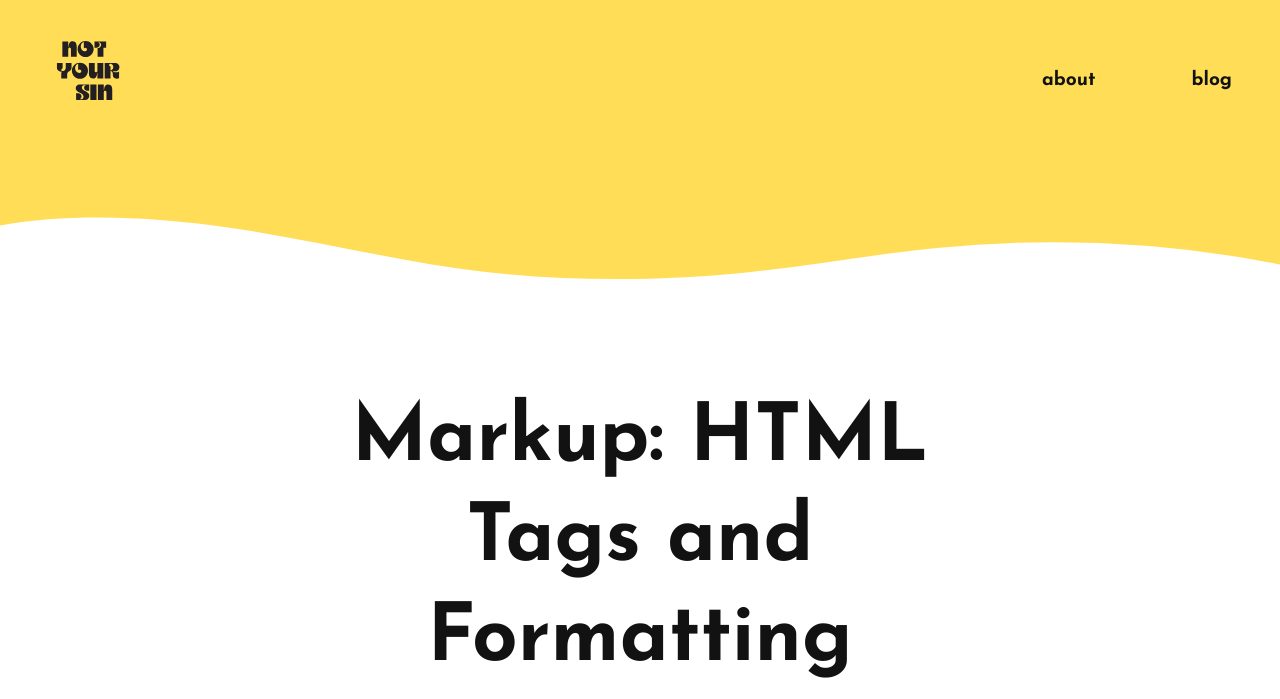
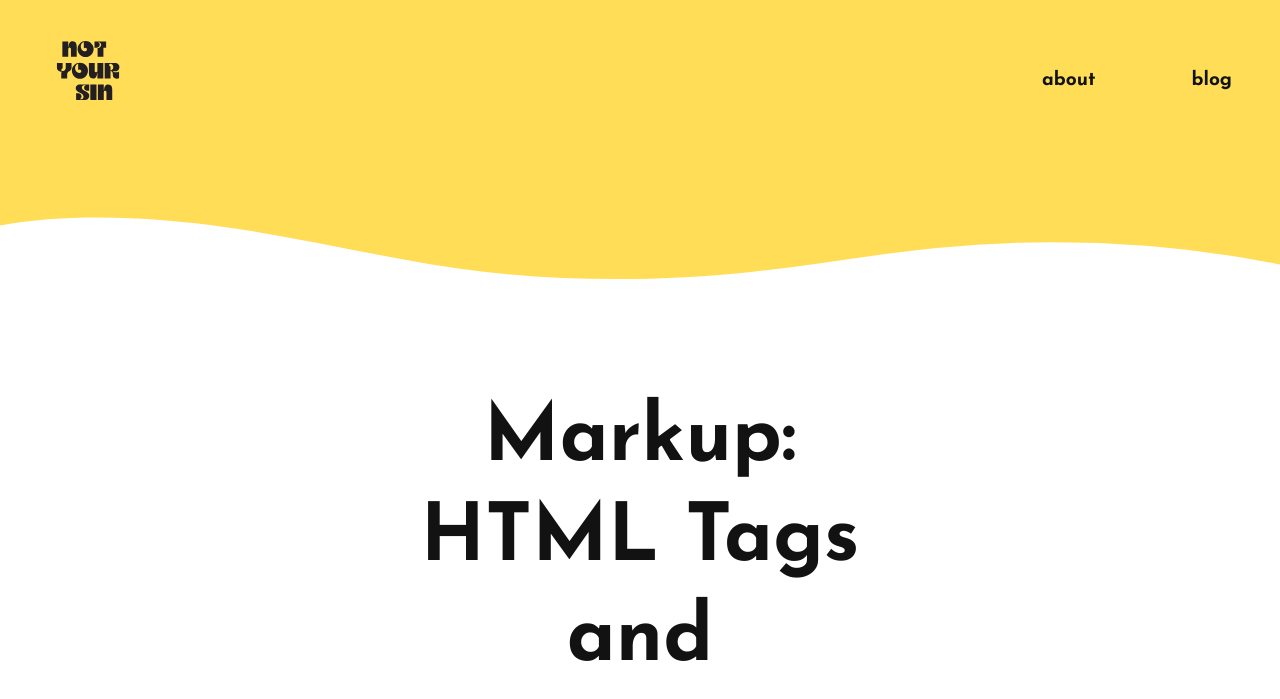
Before and after one commit to maria-paul/maria-paul.github.io, a Jekyll site: the page built from _posts/2021-10-28-html-tags-formatting.md, in a window 1280 px wide. Shown: the top 699 px of the page. Built offline with Jekyll 4.4.1, drawn with Linux system fonts in a browser that asks for light colours.

Commit message:
undo thin wrapper based on ch

```diff
--- a/_sass/main.scss
+++ b/_sass/main.scss
@@ -9,7 +9,7 @@
 }
 
 .content-wrapper-thin{
-    width: clamp(45ch, 50%, 75ch);
+    width: clamp(400px, 40%, 80rem);
     align-content: center;
 
     margin-top: 3.5rem;
```
